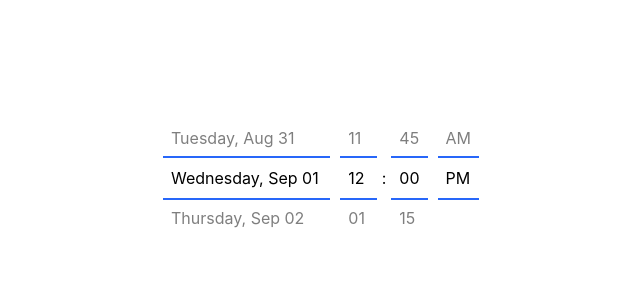
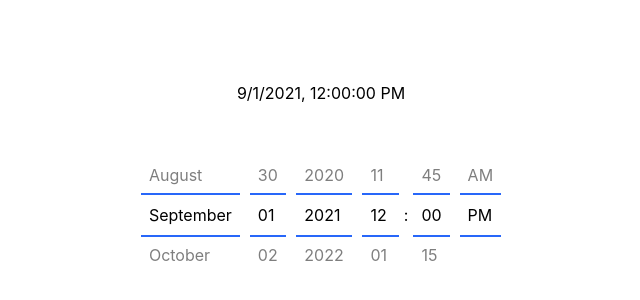
Before and after one commit to EgorDubovik/EDTiimePicker, a React (Vite) app: page / in a window 1280 px wide. Shown: the part 222-522 px from the top of the page, without its empty margins (319-959 px from the left). Built offline with nearby package versions, Linux system fonts and the light colour scheme.

Commit message:
add onDataChange callBackFunction

```diff
--- a/src/App.tsx
+++ b/src/App.tsx
@@ -2,12 +2,20 @@ import { useState } from "react";
 import TimePicker from "./TimePicker/index";
 
 function App() {
+   const [date, setDate] = useState('2021-09-01 11:55:00');
 	return (
 		<>
 			<div className="main-container">
+            <div style={{ marginBottom:"50px",textAlign:"center" }}>{date.toLocaleString()}</div>
 				<div className="">
                <TimePicker
-                  currentDate={'2021-09-01 11:55:00'}
+                  currentDate={date}
+                  options={{
+                     daysNameWheels: false,
+                  }}
+                  onDateChange={(date: Date) => {
+                     setDate(date.toLocaleString());
+                  }}
                />
             </div>
 			</div>
--- a/src/TimePicker/TimePicker.tsx
+++ b/src/TimePicker/TimePicker.tsx
@@ -25,6 +25,7 @@ interface ITimePicker {
 		showDate?: boolean;
 		daysNameWheels?: boolean;
 	};
+   onDateChange?: (date: Date) => void;
 }
 
 const TimePicker = (prop: ITimePicker) => {
@@ -43,6 +44,7 @@ const TimePicker = (prop: ITimePicker) => {
 	const dateWheelsFormat = prop.options?.dateWheelsFormat || "MMMM|DD|YYYY";
 	const showTime = prop.options?.showTime === false ? false : true;
 	const showDate = prop.options?.showDate === false ? false : true;
+   const onDateChange = prop.onDateChange || null;
 
 
 
@@ -113,7 +115,7 @@ const TimePicker = (prop: ITimePicker) => {
 	const wheelArray = getWeelsArray();
 
    useEffect(() => {
-      console.log(currenDate);
+      if(onDateChange) onDateChange(currenDate);
    }, [currenDate]);
 
    const updateCurrentDate = (date: Date) => {
```
